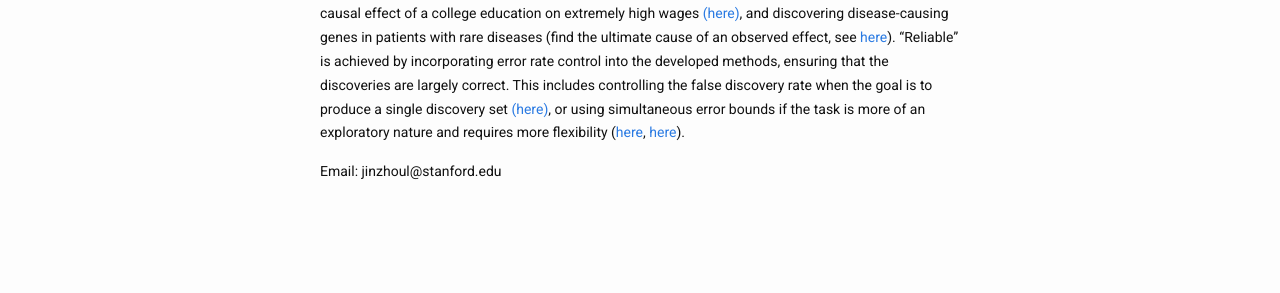
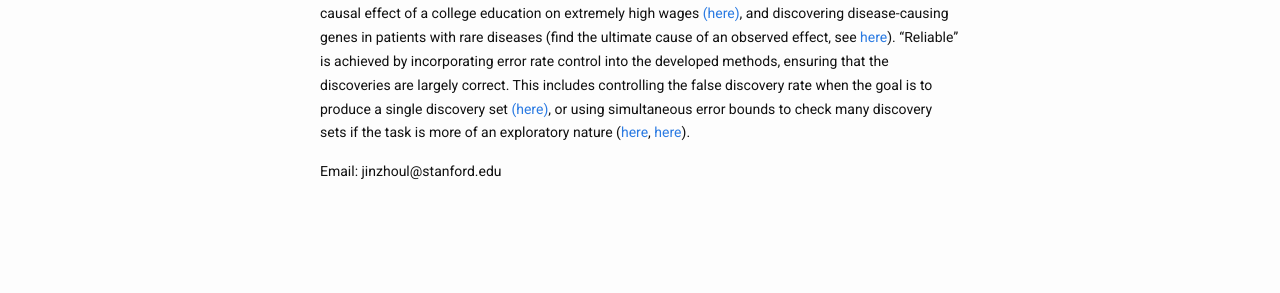
Before and after one commit to Jinzhou-Li/jinzhou-li.github.io, a Jekyll site: the page built from index.md, in a window 1280 px wide. Shown: the part 474-767 px from the top of the page. Built offline with Jekyll 4.4.1, drawn with Linux system fonts in a browser that asks for light colours.

Commit message:
update web

```diff
--- a/index.md
+++ b/index.md
@@ -20,7 +20,7 @@ estimating the causal effect of a college education on extremely high wages [(he
 with rare diseases (find the ultimate cause of an observed effect, see [here](https://arxiv.org/abs/2410.12151)).
 “Reliable” is achieved by incorporating error rate control into the developed methods, ensuring that the discoveries are largely correct.
 This includes controlling the false discovery rate when the goal is to produce a single discovery set [(here)](https://rss.onlinelibrary.wiley.com/doi/10.1111/rssb.12430),
-or using simultaneous error bounds if the task is more of an exploratory nature and requires more flexibility ([here](https://academic.oup.com/jrsssb/article-abstract/86/4/966/7618756?redirectedFrom=fulltext), [here](https://arxiv.org/abs/2401.03834)).
+or using simultaneous error bounds to check many discovery sets if the task is more of an exploratory nature ([here](https://academic.oup.com/jrsssb/article-abstract/86/4/966/7618756?redirectedFrom=fulltext), [here](https://arxiv.org/abs/2401.03834)).
 
 Email: jinzhoul@stanford.edu
 
```
